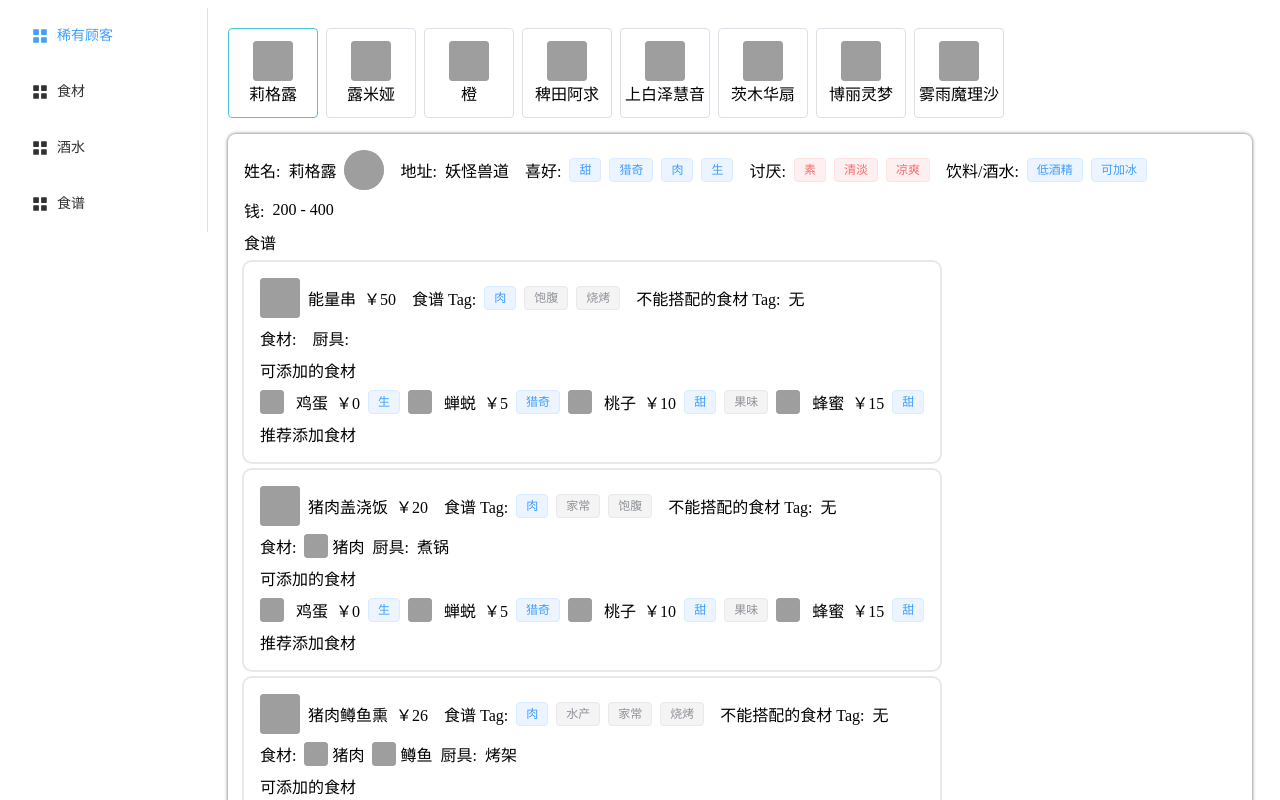
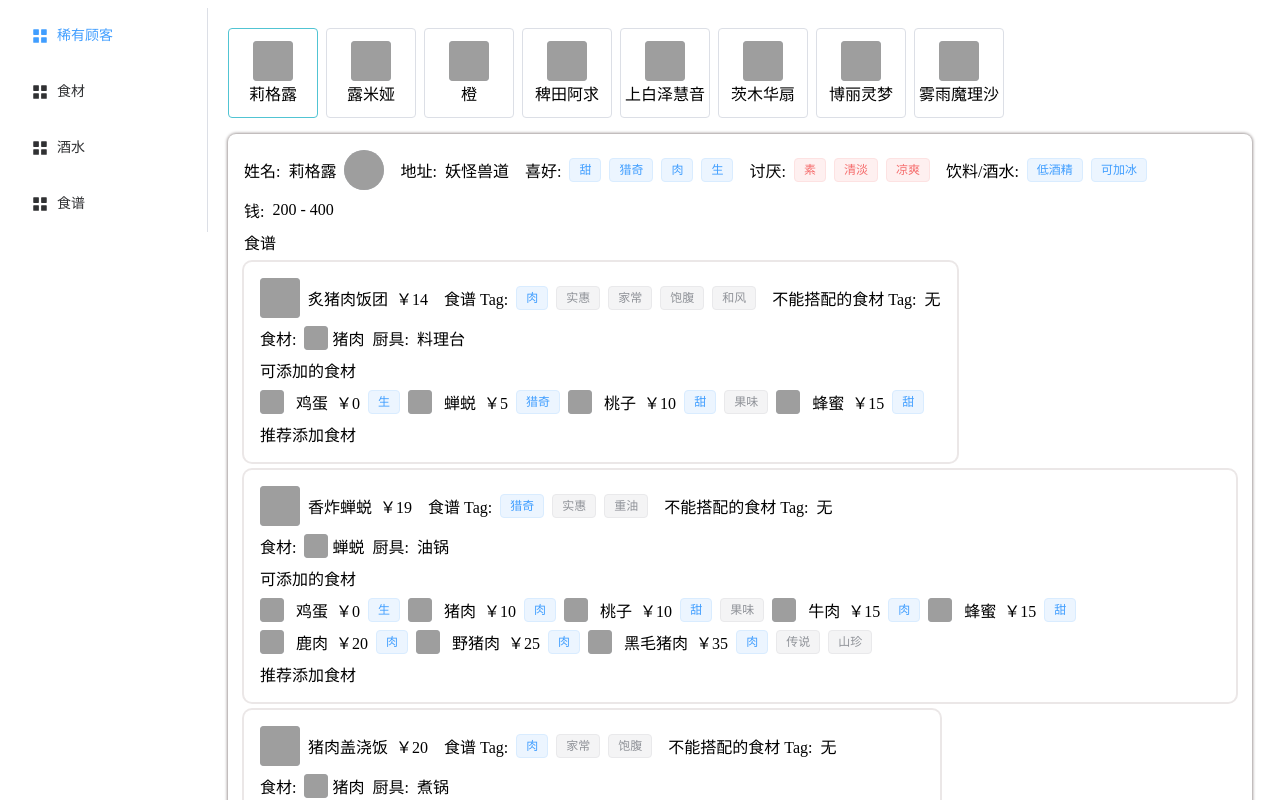
Before and after one commit to kaijia323/dfyqst, a Vue app: page /guke in a window 1280 px wide. Shown: the top 800 px of the page. Built offline with nearby package versions, Linux system fonts and the light colour scheme; grey boxes are pictures that could not be loaded.

Commit message:
标签排序

```diff
--- a/src/views/guke/index.vue
+++ b/src/views/guke/index.vue
@@ -28,6 +28,14 @@ onMounted(() => {
   }
 });
 
+// 根据顾客喜好的 tag 排序
+const toSortedTags = (tags: string[], customer: TCustomer): string[] => {
+  return tags.toSorted((a, b) => {
+    if (customer.favorites.includes(a)) return -1;
+    return 1;
+  });
+};
+
 // 从食谱 tags 中过滤顾客讨厌的 tag 且包含顾客喜好的 tag
 const filterRecipes = (customer: TCustomer): TRecipe[] => {
   return (
@@ -39,13 +47,12 @@ const filterRecipes = (customer: TCustomer): TRecipe[] => {
       )
       // 根据顾客喜好的 tag 数量排序
       .toSorted((a, b) => {
-        const length = a.tags.filter(tag =>
-          customer.favorites.includes(tag)
-        ).length;
-        const length2 = b.tags.filter(tag =>
-          customer.favorites.includes(tag)
-        ).length;
-        return length2 - length;
+        const aa = a.tags.filter(tag => customer.favorites.includes(tag));
+        const bb = b.tags.filter(tag => customer.favorites.includes(tag));
+        if (aa.length === bb.length) {
+          return a.price - b.price;
+        }
+        return bb.length - aa.length;
       })
   );
 };
@@ -169,8 +176,8 @@ const handleChooseCustomer = (customer: TCustomer) => {
           <div class="label">钱:</div>
           <div class="value">{{ customer.money.join(" - ") }}</div>
         </el-space>
-        <br />
-        <div class="item">
+      </el-space>
+      <div class="item" style="margin-top: 8px">
         <div class="label" style="margin-bottom: 8px">食谱</div>
         <div class="value">
           <div
@@ -190,7 +197,7 @@ const handleChooseCustomer = (customer: TCustomer) => {
                 <span>食谱 Tag:</span>
                 <el-tag
                   :type="customer.favorites.includes(t) ? '' : 'info'"
-                    v-for="t in recipe.tags"
+                  v-for="t in toSortedTags(recipe.tags, customer)"
                   :key="t"
                 >
                   {{ t }}
@@ -200,11 +207,7 @@ const handleChooseCustomer = (customer: TCustomer) => {
               <!-- 食谱不能包含的标签 -->
               <el-space>
                 <span>不能搭配的食材 Tag:</span>
-                  <el-tag
-                    type="danger"
-                    v-for="t in recipe.excludeTags"
-                    :key="t"
-                  >
+                <el-tag type="danger" v-for="t in recipe.excludeTags" :key="t">
                   {{ t }}
                 </el-tag>
                 <span v-if="!recipe.excludeTags.length">无</span>
@@ -256,7 +259,7 @@ const handleChooseCustomer = (customer: TCustomer) => {
                     <span>￥{{ i.price }}</span>
                     <el-tag
                       :type="customer.favorites.includes(t) ? '' : 'info'"
-                        v-for="t in i.tags"
+                      v-for="t in toSortedTags(i.tags, customer)"
                       :key="t"
                     >
                       {{ t }}
@@ -291,7 +294,6 @@ const handleChooseCustomer = (customer: TCustomer) => {
           </div>
         </div>
       </div>
-      </el-space>
     </div>
   </template>
 </template>
```
Lines whose indentation alone changed are shown as unchanged.
